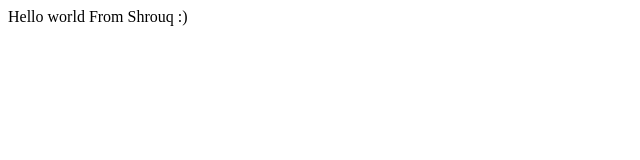
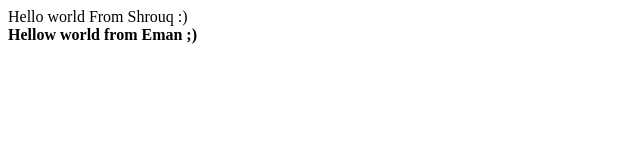
Before and after one commit to shoroqtrad/jenkins, a plain HTML site: page index.html in a window 1280 px wide. Shown: the whole page, without its empty margins (0-640 px from the left). Drawn offline with Linux system fonts and the light colour scheme.

Commit message:
commit 1

```diff
--- a/index.html
+++ b/index.html
@@ -1 +1,4 @@
 Hello world From Shrouq :)
+<br >
+<strong> Hellow world from Eman ;)
+</strong>
```
